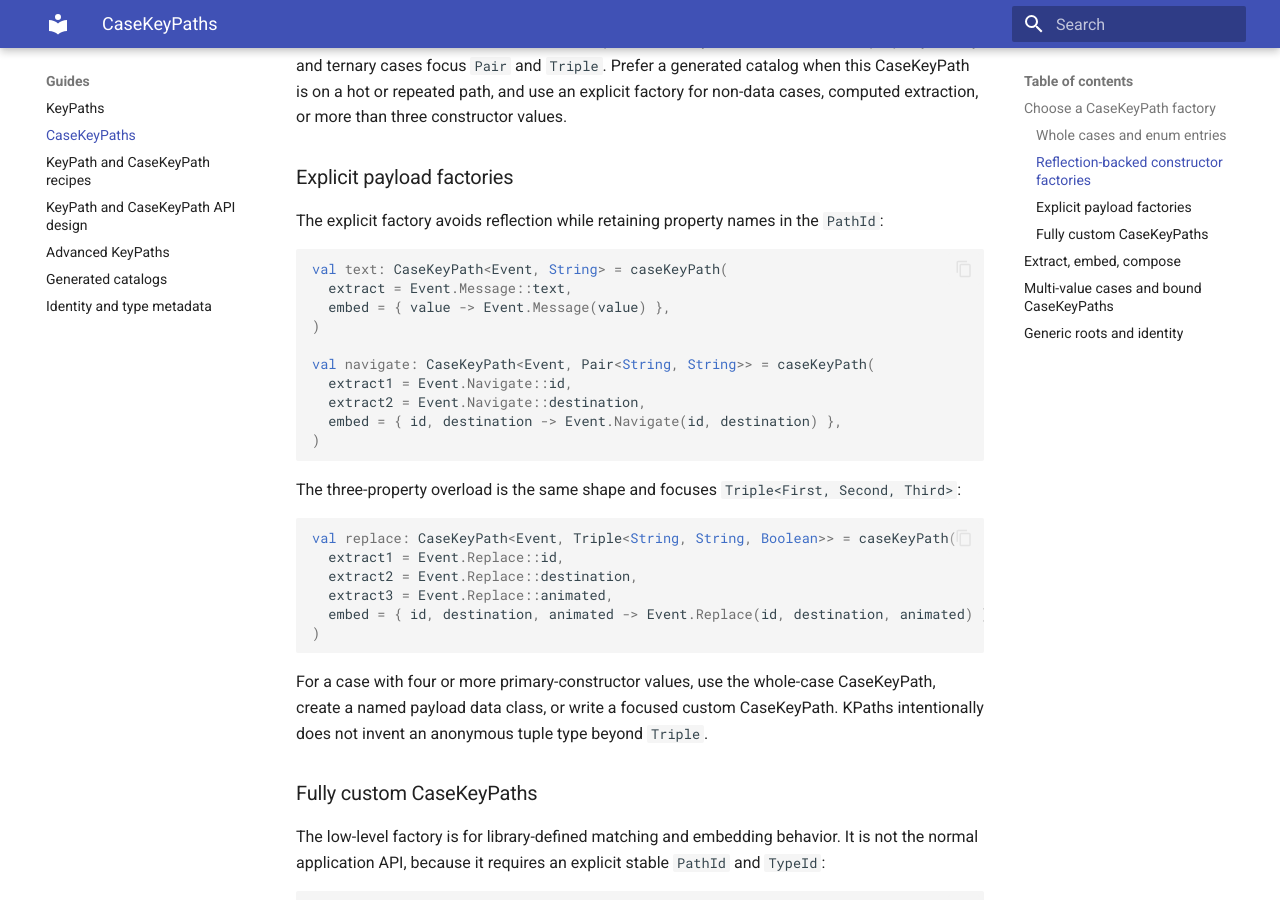
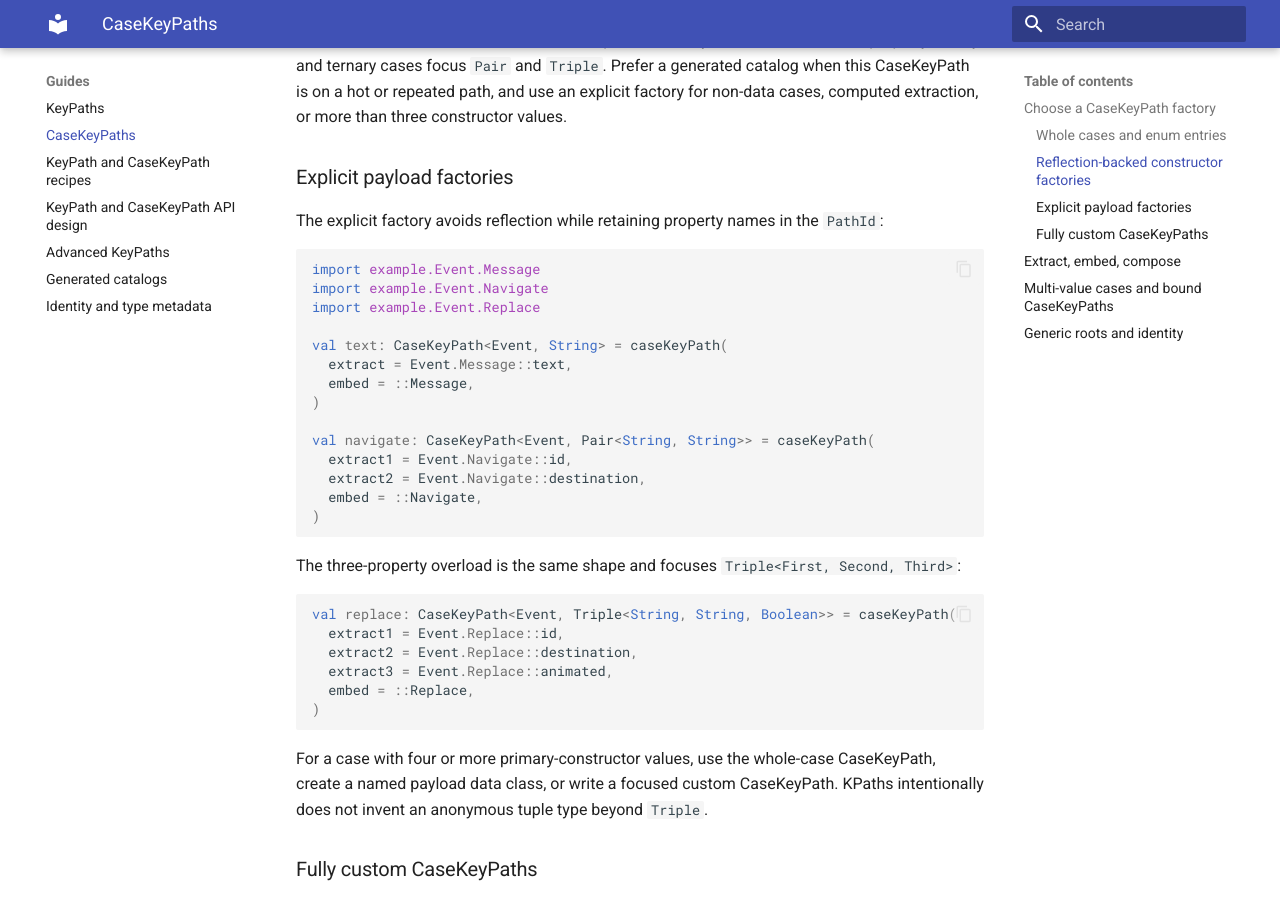
Before and after one commit to Brennanium/KPaths, an MkDocs documentation site: the page built from docs/case-paths.md, in a window 1280 px wide and 900 px high, scrolled down 2475 px. Built offline with MkDocs 1.6.1 and Material for MkDocs 9.7.7, drawn with Linux system fonts in a browser that asks for light colours.

Commit message:
Use case constructor references in docs

````diff
--- a/docs/case-paths.md
+++ b/docs/case-paths.md
@@ -103,15 +103,19 @@ or more than three constructor values.
 The explicit factory avoids reflection while retaining property names in the `PathId`:
 
 ```kotlin
+import example.Event.Message
+import example.Event.Navigate
+import example.Event.Replace
+
 val text: CaseKeyPath<Event, String> = caseKeyPath(
   extract = Event.Message::text,
-  embed = { value -> Event.Message(value) },
+  embed = ::Message,
 )
 
 val navigate: CaseKeyPath<Event, Pair<String, String>> = caseKeyPath(
   extract1 = Event.Navigate::id,
   extract2 = Event.Navigate::destination,
-  embed = { id, destination -> Event.Navigate(id, destination) },
+  embed = ::Navigate,
 )
 ```
 
@@ -122,7 +126,7 @@ val replace: CaseKeyPath<Event, Triple<String, String, Boolean>> = caseKeyPath(
   extract1 = Event.Replace::id,
   extract2 = Event.Replace::destination,
   extract3 = Event.Replace::animated,
-  embed = { id, destination, animated -> Event.Replace(id, destination, animated) },
+  embed = ::Replace,
 )
 ```
 
````
